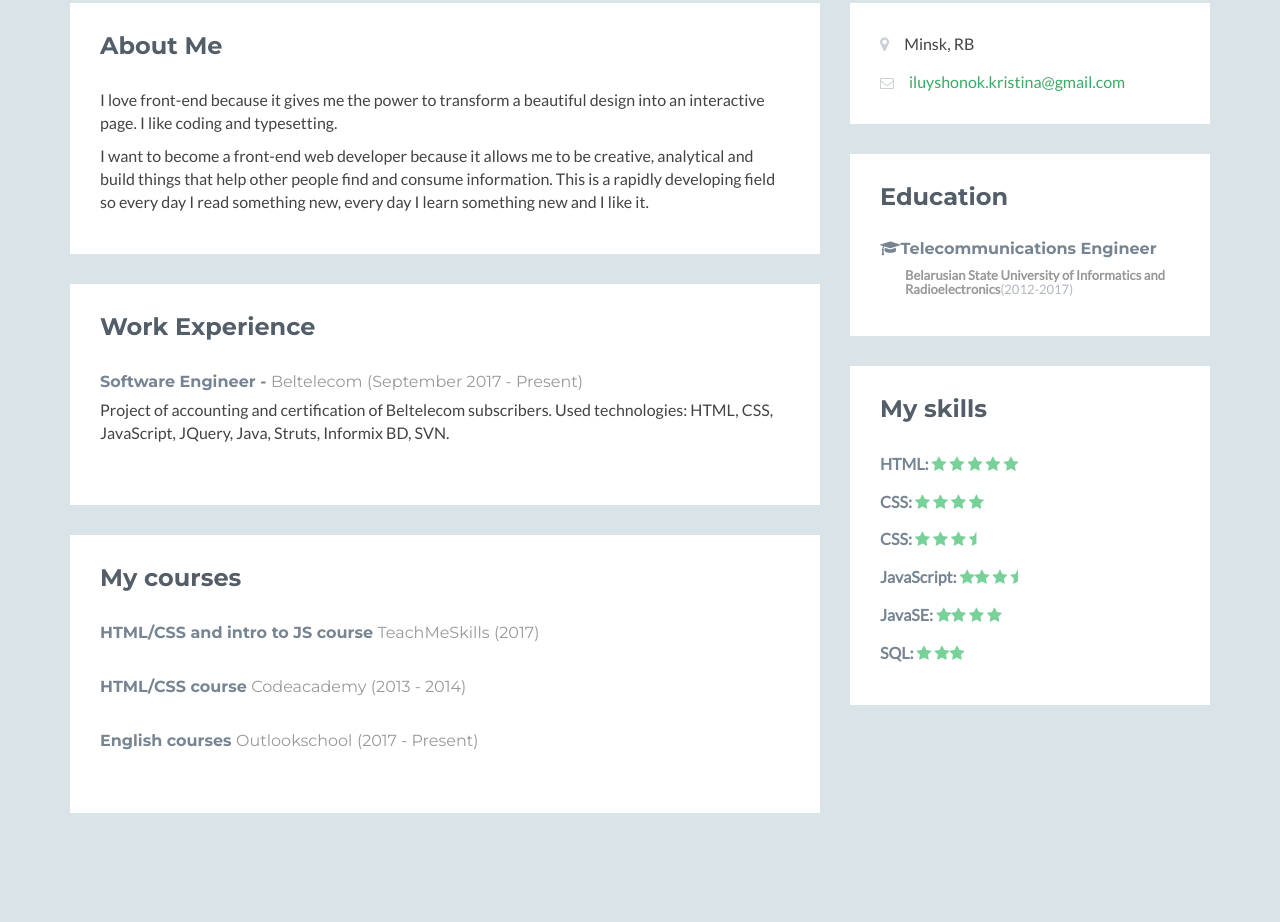
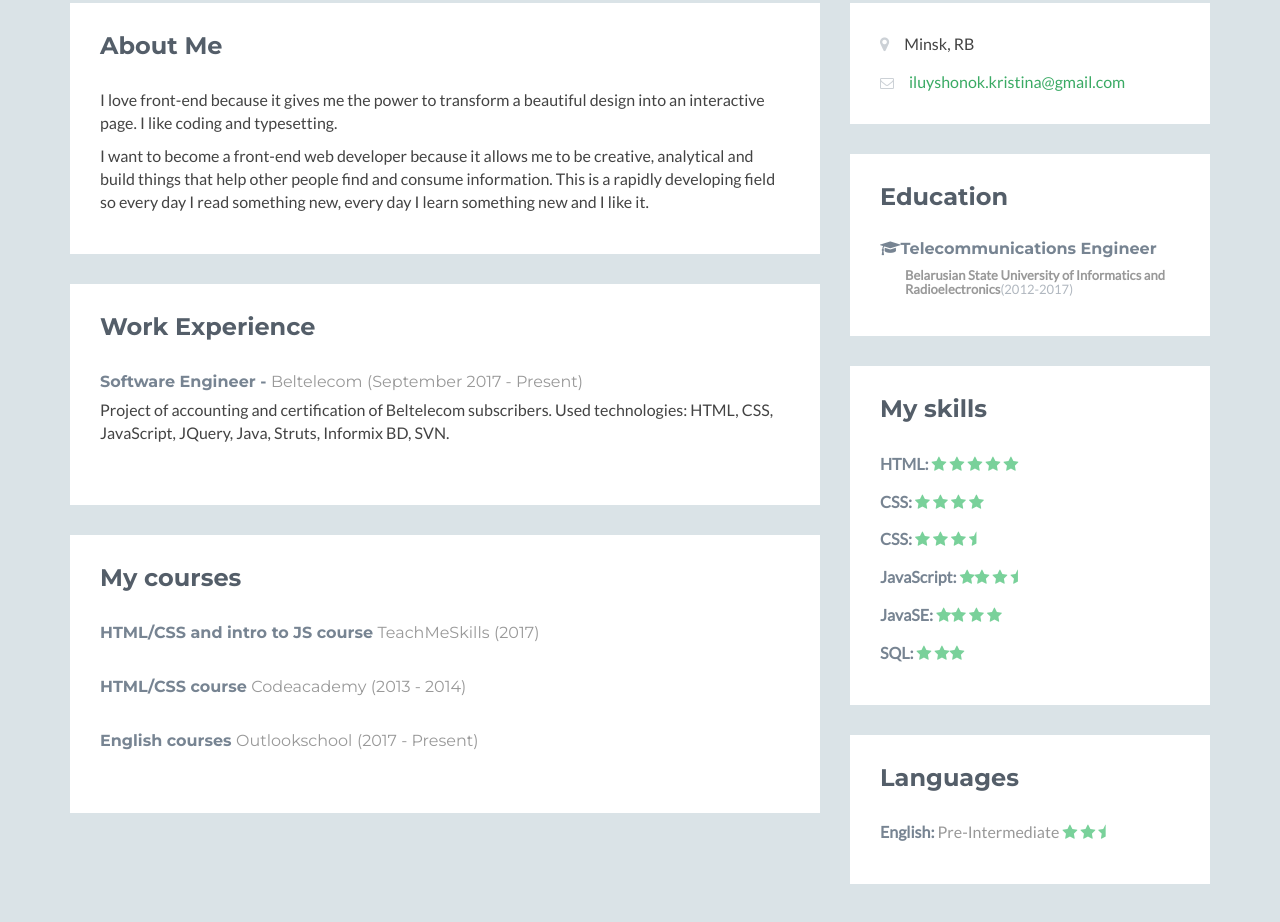
Before and after one commit to Christina-Ilyushonok/rsschool-codejam1-cv, a plain HTML site: page index.html in a window 1280 px wide. Shown: the part 327-1249 px from the top of the page. Drawn offline with Linux system fonts and the light colour scheme.

Commit message:
feat: add new aside "Language"

```diff
--- a/assets/css/styles.css
+++ b/assets/css/styles.css
@@ -243,8 +243,7 @@ a.dotted-link:hover {
     color: #79d19a;
 }
 
-.list
-ul li {
+.list ul li {
     margin-bottom: 10px;
 }
 .list ul li .fa {
--- a/index.html
+++ b/index.html
@@ -134,6 +134,19 @@
                             </div>
                         </div>
                     </aside>
+                    <aside class="languages aside section">
+                        <div class="section-inner">
+                            <h2 class="heading">Languages</h2>
+                            <div class="content">
+                                <ul class="list-unstyled">
+                                    <li class="item">
+                                        <span class="title"><strong>English:</strong></span>
+                                        <span class="level">Pre-Intermediate <br class="visible-xs"/> <i class="fa fa-star"></i> <i class="fa fa-star"></i> <i class="fa fa-star-half"></i> </span>
+                                    </li>
+                                </ul>
+                            </div>
+                        </div>
+                    </aside>
                 </div>
             </div>
         </div>
```
